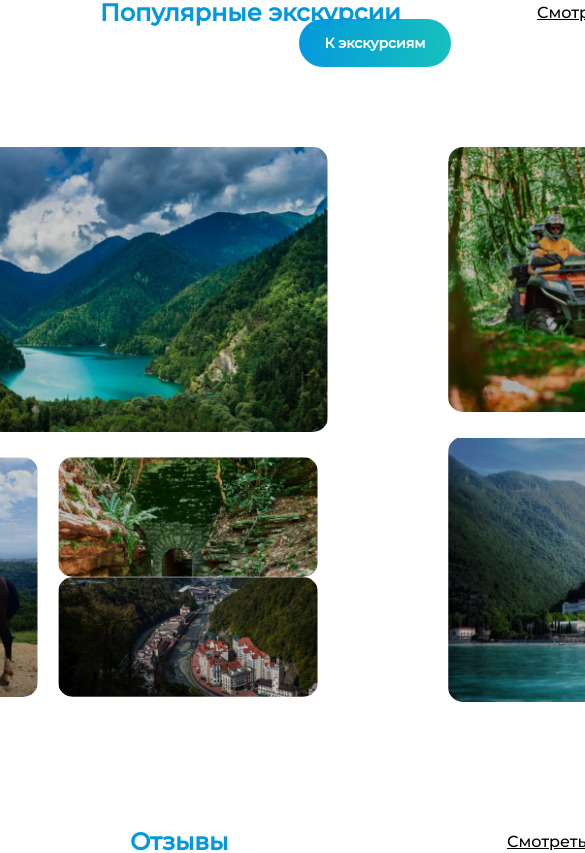
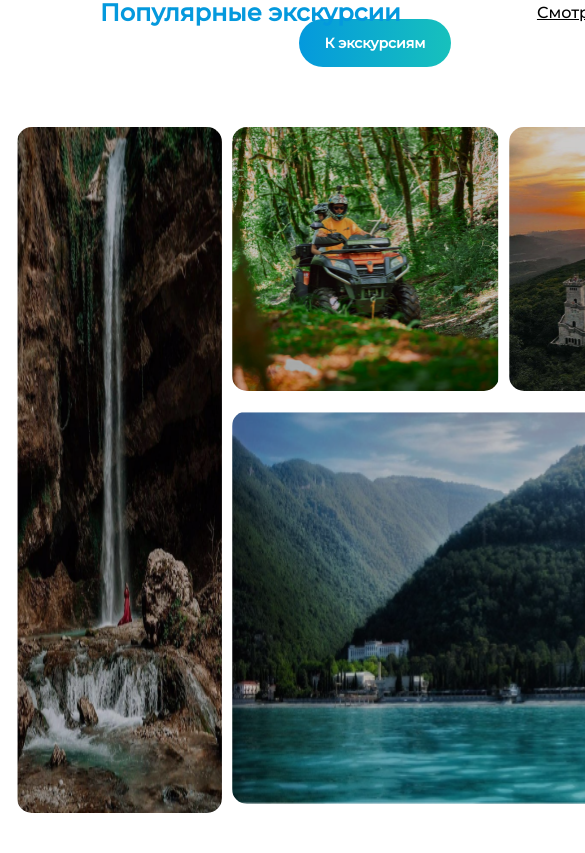
Before and after one commit to Azim0nt/react-app, a React (Create React App) app in the folder my-app/: page / in a window 390 px wide. Shown: the part 4160-5013 px from the top of the page, 585 px wide, since content can reach past the window. Built offline with nearby package versions, Linux system fonts and the light colour scheme; a web font is replaced by a local one.

Commit message:
saving result

```diff
--- a/my-app/src/components/Footer/index.jsx
+++ b/my-app/src/components/Footer/index.jsx
@@ -1,11 +1,15 @@
 import './style.scss';
 import Logo from '../../assets/images/logo_color 1.png'
 import Icons from '../../assets/images/соц сети.png'
+import {NavLink} from 'react-router-dom'
 function Footer() {
     return (
         <div className="footer-body">
             <div className="footer">
+                <NavLink to={"/"}>
+
                 <img src={Logo} width={80} height={114} />
+                </NavLink>
                 <div className="text-1">
                     <p>Главная</p>
                     <p>Экскурсии</p>
--- a/my-app/src/components/Gallery/index.jsx
+++ b/my-app/src/components/Gallery/index.jsx
@@ -30,6 +30,16 @@ function Gallery() {
                         <div className="bottom-r"></div>
                     </div>
                 </div>
+                <div className="bottom-1">
+                    <div className="left"></div>
+                    <div className="right">
+                        <div className="top-r">
+                            <div className="left-r"></div>
+                            <div className="right-r"></div>
+                        </div>
+                        <div className="bottom-r"></div>
+                    </div>
+                </div>
             </div>
 
         </div>
--- a/my-app/src/components/Gallery/style.scss
+++ b/my-app/src/components/Gallery/style.scss
@@ -133,3 +133,61 @@
 
     }
 }
+@media(max-width:768px){
+    .gallery-body{
+        width: 750px;
+        height: 120vh;
+        .gallery{
+            .bottom{
+                display: none;
+            }
+            .bottom-1{
+                width: 728px;
+                margin: 0 auto;
+                height: 686px;
+                display: flex;
+                align-items: center;
+                justify-content: center;
+                gap: 10px;
+                div{
+                    border-radius: 15px;
+                }
+                .left{
+                    width: 205px;
+                    height: 100%;
+                    background: url('../../assets/images/img-5.png') no-repeat;
+                    background-size: 100% 100%;
+                }
+                .right{
+                    width: 502px;
+                    height: 100%;
+                    .top-r{
+                        width: 100%;
+                        height: 264px;
+                        display: flex;
+                        margin-bottom: 20px;
+                        gap: 10px;
+                        .left-r{
+                            width: 267px;
+                            height: 100%;
+                            background: url('../../assets/images/img-6.png') no-repeat;
+                            background-size: 100% 100%;
+                        }
+                        .right-r{
+                            width: 216px;
+                            height: 100%;
+                            background: url('../../assets/images/img-7.png') no-repeat;
+                            background-size: 100% 100%;
+                        }
+                    }
+                    .bottom-r{
+                        width: 503px;
+                        height: 393px;
+                        background: url('../../assets/images/img-8.png') no-repeat;
+                        background-size: 100% 100%;
+                    }
+                }
+            }
+        }
+    }
+}
```
